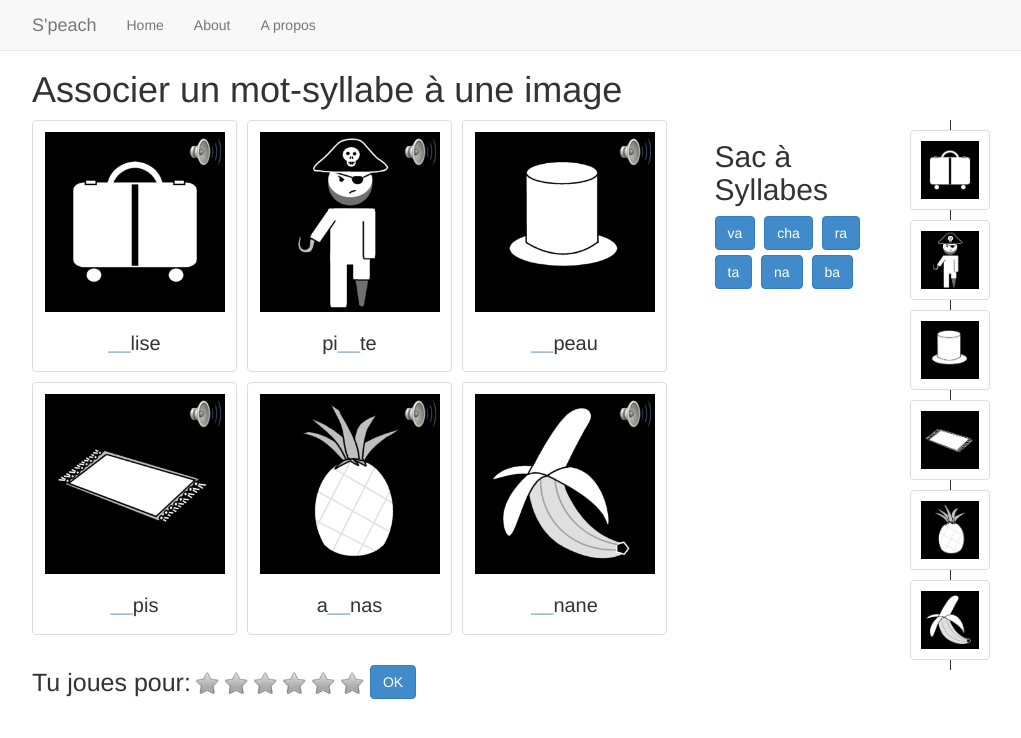
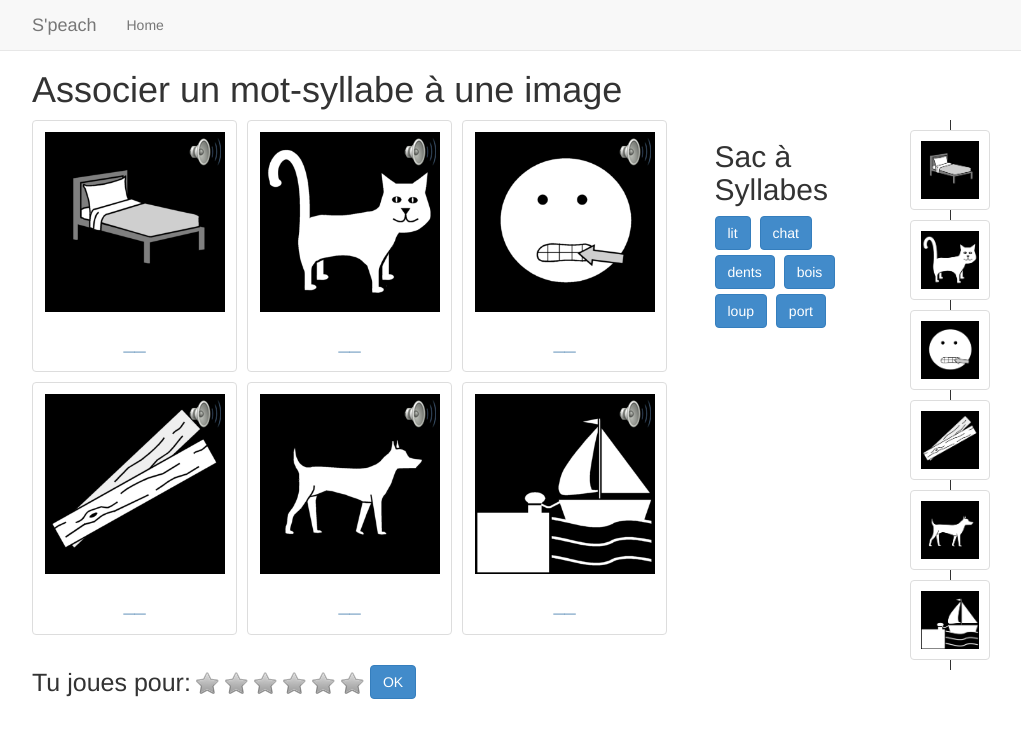
Before and after one commit to JeanRemyDuboc/speach, a Jekyll site: the page built from exercise_type_6.html, in a window 1280 px wide. Shown: the top 738 px of the page, without its empty margins (38-1059 px from the left). Built offline with Jekyll 4.4.1, drawn with Linux system fonts in a browser that asks for light colours; Markdown is read by kramdown in place of the engine named in the settings.

Commit message:
Exercise 6 and menu changes

```diff
--- a/_includes/head.html
+++ b/_includes/head.html
@@ -46,8 +46,6 @@
 	<div class="collapse navbar-collapse">
 	  <ul class="nav navbar-nav">
 	    <li><a href="index.html">Home</a></li>
-	    <li><a href="#about">About</a></li>
-	    <li><a href="#a-propos">A propos</a></li>
 	  </ul>
 	</div><!--/.nav-collapse -->
 	  </div>
--- a/exercise_type_6.html
+++ b/exercise_type_6.html
@@ -12,50 +12,50 @@ css: syllabes_replacement
 		</div>
 		<div class="col-sm-7 main">
 			<div class="thumbnail">
-				<img alt="valise" src="img/obj/valise.png">
+				<img alt="lit" src="img/obj/lit.png">
 				<span class="sound">&nbsp;</span>
 				<div class="caption syllabes-counter" >
-					<span class="syllabe" data-solution="va">__</span><span>lise</span>
+					<span class="syllabe" data-solution="lit">__</span>
 				</div>
 			</div>
 
 			<div class="thumbnail">
-				<img alt="pirate" src="img/obj/pirate.png">
+				<img alt="chat" src="img/obj/chat.png">
 				<span class="sound">&nbsp;</span>
 				<div class="caption syllabes-counter">
-					<span>pi</span><span class="syllabe" data-solution="ra">__</span><span>te</span>
+					<span class="syllabe" data-solution="chat">__</span>
 				</div>
 			</div>
 
 			<div class="thumbnail" data-solution="1">
-				<img alt="chapeau" src="img/obj/chapeau.png">
+				<img alt="dents" src="img/obj/dents.png">
 				<span class="sound">&nbsp;</span>
 				<div class="caption syllabes-counter">
-					<span class="syllabe" data-solution="cha">__</span><span>peau</span>
+					<span class="syllabe" data-solution="dents">__</span>
 				</div>
 			</div>
 
 			<div class="thumbnail">
-				<img alt="tapis" src="img/obj/tapis.png">
+				<img alt="bois" src="img/obj/bois.png">
 				<span class="sound">&nbsp;</span>
 				<div class="caption syllabes-counter">
-					<span class="syllabe" data-solution="ta">__</span><span>pis</span>
+					<span class="syllabe" data-solution="bois">__</span>
 				</div>
 			</div>
 
 			<div class="thumbnail">
-				<img alt="ananas" src="img/obj/ananas.png">
+				<img alt="loup" src="img/obj/loup.png">
 				<span class="sound">&nbsp;</span>
 				<div class="caption syllabes-counter">
-					<span>a</span><span class="syllabe" data-solution="na">__</span><span>nas</span>
+					<span class="syllabe" data-solution="loup">__</span>
 				</div>
 			</div>
 
 			<div class="thumbnail">
-				<img alt="banane" src="img/obj/banane.png">
+				<img alt="port" src="img/obj/port.png">
 				<span class="sound">&nbsp;</span>
 				<div class="caption syllabes-counter">
-					<span class="syllabe" data-solution="ba">__</span><span>nane</span>
+					<span class="syllabe" data-solution="port">__</span>
 				</div>
 			</div>
 
@@ -78,38 +78,38 @@ css: syllabes_replacement
 		<div class="col-sm-2">
 			<h2>Sac à Syllabes</h2>
 			<div id="sac-syllabes">
-				<span class="syllabe btn btn-primary btn-long">va</span>
-				<span class="syllabe btn btn-primary btn-long">cha</span>
-				<span class="syllabe btn btn-primary btn-long">ra</span>
-				<span class="syllabe btn btn-primary btn-long">ta</span>
-				<span class="syllabe btn btn-primary btn-long">na</span>
-				<span class="syllabe btn btn-primary btn-long">ba</span>
+				<span class="syllabe btn btn-primary btn-long">lit</span>
+				<span class="syllabe btn btn-primary btn-long">chat</span>
+				<span class="syllabe btn btn-primary btn-long">dents</span>
+				<span class="syllabe btn btn-primary btn-long">bois</span>
+				<span class="syllabe btn btn-primary btn-long">loup</span>
+				<span class="syllabe btn btn-primary btn-long">port</span>
 			</div>
 		</div>
 
 		<div class="col-sm-2" id="right-colmn">
-			<div class="thumbnail" id="valise">
-				<img alt="valise" src="img/obj/valise.png">
+			<div class="thumbnail" id="lit">
+				<img alt="lit" src="img/obj/lit.png">
 				<span class="tick-cross">&nbsp;</span>
 			</div>
-			<div class="thumbnail" id="pirate">
-				<img alt="pirate" src="img/obj/pirate.png">
+			<div class="thumbnail" id="chat">
+				<img alt="chat" src="img/obj/chat.png">
 				<span class="tick-cross">&nbsp;</span>
 			</div>
-			<div class="thumbnail" id="chapeau">
-				<img alt="chapeau" src="img/obj/chapeau.png">
+			<div class="thumbnail" id="dents">
+				<img alt="dents" src="img/obj/dents.png">
 				<span class="tick-cross">&nbsp;</span>
 			</div>
-			<div class="thumbnail" id="tapis">
-				<img alt="tapis" src="img/obj/tapis.png">
+			<div class="thumbnail" id="bois">
+				<img alt="bois" src="img/obj/bois.png">
 				<span class="tick-cross">&nbsp;</span>
 			</div>
-			<div class="thumbnail" id="ananas">
-				<img alt="ananas" src="img/obj/ananas.png">
+			<div class="thumbnail" id="loup">
+				<img alt="loup" src="img/obj/loup.png">
 				<span class="tick-cross">&nbsp;</span>
 			</div>
-			<div class="thumbnail" id="banane">
-				<img alt="banane" src="img/obj/banane.png">
+			<div class="thumbnail" id="port">
+				<img alt="port" src="img/obj/port.png">
 				<span class="tick-cross">&nbsp;</span>
 			</div>
 		</div>
```
Also changed, not shown: bravo.html (+0 -21 lines), index.html (+10 -8 lines), img/obj/bois.png (added), img/obj/dents.png (added), img/obj/loup.png (added), img/obj/port.png (added), 5 other files.
